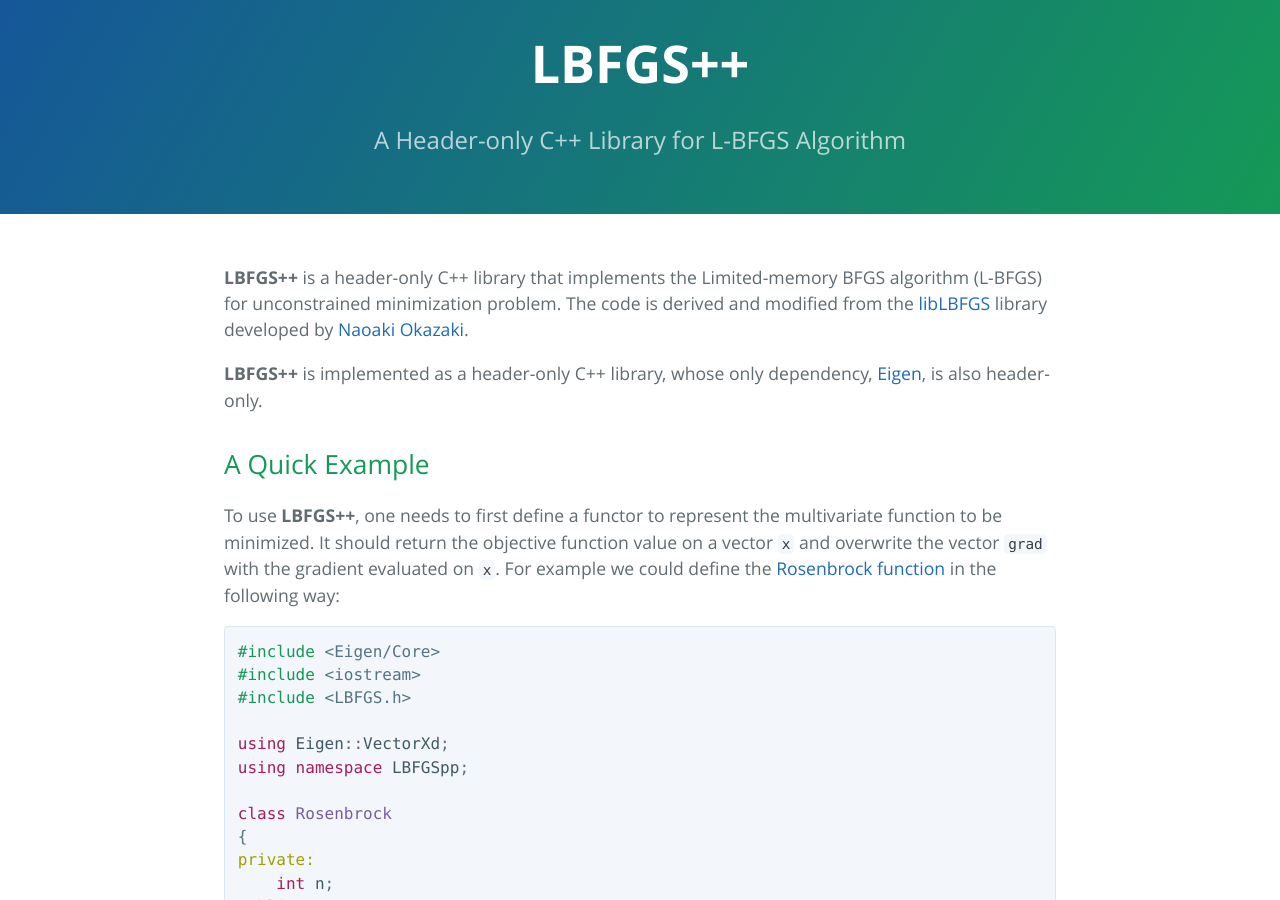
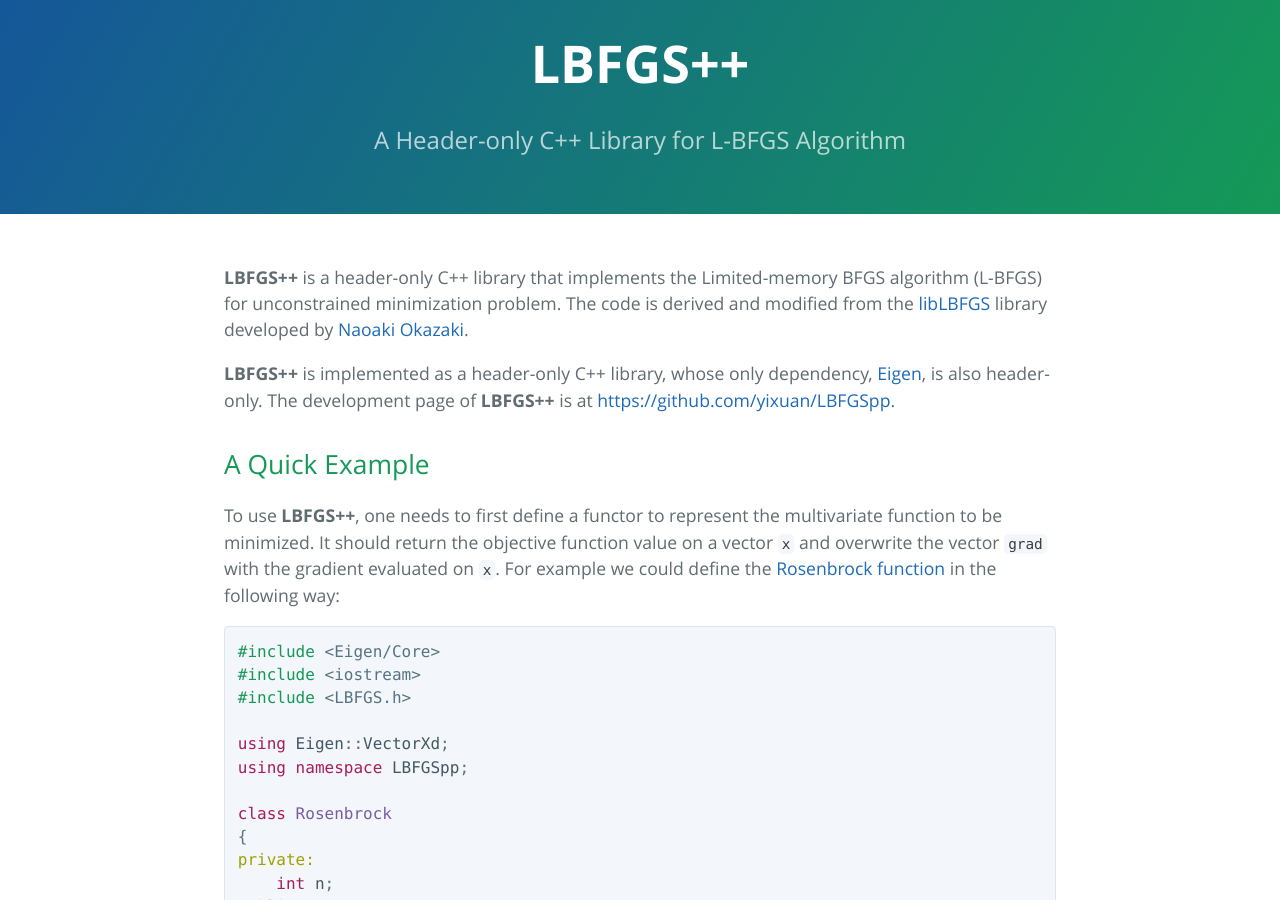
Before and after one commit to yixuan/LBFGSpp, a Jekyll site: the page built from index.md, in a window 1280 px wide and 900 px high. Built offline with Jekyll 4.4.1, drawn with Linux system fonts in a browser that asks for light colours.

Commit message:
development page

```diff
--- a/index.md
+++ b/index.md
@@ -9,6 +9,8 @@ library developed by [Naoaki Okazaki](http://www.chokkan.org/).
 
 **LBFGS++** is implemented as a header-only C++ library, whose only dependency,
 [Eigen](http://eigen.tuxfamily.org/), is also header-only.
+The development page of **LBFGS++** is at
+[https://github.com/yixuan/LBFGSpp](https://github.com/yixuan/LBFGSpp/).
 
 ## A Quick Example
 
```
